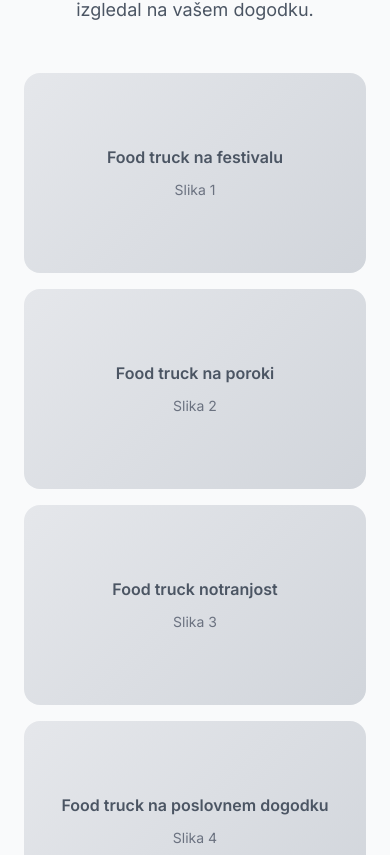
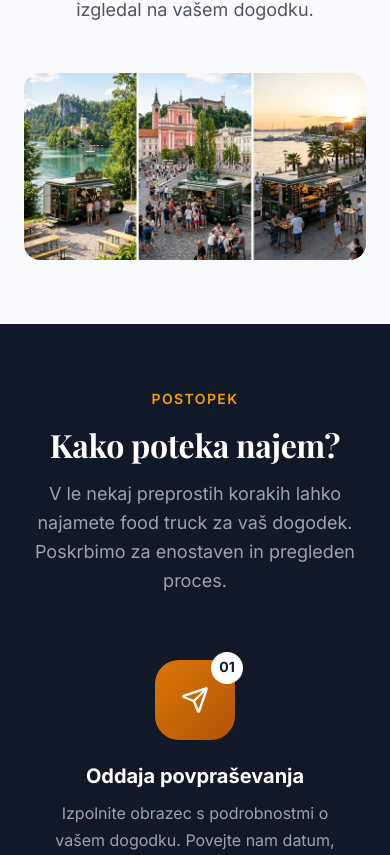
Before and after one commit to lepilo00/foodTruckProd, a React (Vite) app: page / in a window 390 px wide. Shown: the part 7569-8424 px from the top of the page. Built offline with nearby package versions, Linux system fonts and the light colour scheme.

Commit message:
#small fixes, adding picture

```diff
--- a/src/components/Gallery.css
+++ b/src/components/Gallery.css
@@ -8,11 +8,9 @@
   margin-bottom: var(--spacing-4);
 }
 
-.gallery__grid {
-  display: grid;
-  grid-template-columns: repeat(3, 1fr);
-  grid-auto-rows: 250px;
-  gap: var(--spacing-4);
+.gallery__single {
+  display: flex;
+  justify-content: center;
 }
 
 .gallery__item {
@@ -25,40 +23,22 @@
   background: none;
 }
 
-.gallery__item--large {
-  grid-column: span 2;
-  grid-row: span 2;
+.gallery__item--single {
+  width: 100%;
+  max-width: 800px;
+  max-height: 500px;
 }
 
-.gallery__item img {
+.gallery__img {
   width: 100%;
   height: 100%;
   object-fit: cover;
+  display: block;
   transition: transform var(--transition-slow);
 }
 
-.gallery__placeholder {
-  width: 100%;
-  height: 100%;
-  background: linear-gradient(135deg, var(--color-gray-200) 0%, var(--color-gray-300) 100%);
-  display: flex;
-  flex-direction: column;
-  align-items: center;
-  justify-content: center;
-  gap: var(--spacing-2);
-  padding: var(--spacing-4);
-  transition: transform var(--transition-slow);
-}
-
-.gallery__placeholder-text {
-  font-weight: 600;
-  color: var(--color-gray-600);
-  text-align: center;
-}
-
-.gallery__placeholder-hint {
-  font-size: var(--text-sm);
-  color: var(--color-gray-500);
+.gallery__item:hover .gallery__img {
+  transform: scale(1.03);
 }
 
 .gallery__overlay {
@@ -175,30 +155,8 @@
 }
 
 /* Responsive Styles */
-@media (max-width: 1024px) {
-  .gallery__grid {
-    grid-template-columns: repeat(2, 1fr);
-    grid-auto-rows: 200px;
-  }
-
-  .gallery__item--large {
-    grid-column: span 2;
-    grid-row: span 1;
+@media (max-width: 640px) {
+  .gallery__item--single {
+    max-height: 300px;
   }
 }
-
-@media (max-width: 640px) {
-  .gallery__grid {
-    grid-template-columns: 1fr;
-    grid-auto-rows: 200px;
-  }
-
-  .gallery__item--large {
-    grid-column: span 1;
-    grid-row: span 1;
-  }
-
-  .lightbox__nav {
-    display: none;
-  }
-}
--- a/src/components/Gallery.jsx
+++ b/src/components/Gallery.jsx
@@ -1,53 +1,20 @@
 import { useState } from 'react';
-import { X, ChevronLeft, ChevronRight } from 'lucide-react';
+import { X } from 'lucide-react';
+import foodTruckImg from '../assets/unnamed.jpg';
 import './Gallery.css';
 
-// TODO: Zamenjajte s pravimi slikami food trucka
 const galleryImages = [
   {
     id: 1,
-    src: '/images/gallery-1.jpg',
-    alt: 'Food truck na festivalu',
-    category: 'festival'
-  },
-  {
-    id: 2,
-    src: '/images/gallery-2.jpg',
-    alt: 'Food truck na poroki',
-    category: 'poroka'
-  },
-  {
-    id: 3,
-    src: '/images/gallery-3.jpg',
-    alt: 'Food truck notranjost',
-    category: 'oprema'
-  },
-  {
-    id: 4,
-    src: '/images/gallery-4.jpg',
-    alt: 'Food truck na poslovnem dogodku',
-    category: 'poslovni'
-  },
-  {
-    id: 5,
-    src: '/images/gallery-5.jpg',
-    alt: 'Food truck zunanjost',
-    category: 'oprema'
-  },
-  {
-    id: 6,
-    src: '/images/gallery-6.jpg',
-    alt: 'Priprava hrane v food trucku',
-    category: 'hrana'
+    src: foodTruckImg,
+    alt: 'Food truck'
   }
 ];
 
 export default function Gallery() {
   const [lightboxOpen, setLightboxOpen] = useState(false);
-  const [currentImage, setCurrentImage] = useState(0);
 
-  const openLightbox = (index) => {
-    setCurrentImage(index);
+  const openLightbox = () => {
     setLightboxOpen(true);
     document.body.style.overflow = 'hidden';
   };
@@ -57,19 +24,11 @@ export default function Gallery() {
     document.body.style.overflow = '';
   };
 
-  const nextImage = () => {
-    setCurrentImage((prev) => (prev + 1) % galleryImages.length);
+  const handleKeyDown = (e) => {
+    if (e.key === 'Escape') closeLightbox();
   };
 
-  const prevImage = () => {
-    setCurrentImage((prev) => (prev - 1 + galleryImages.length) % galleryImages.length);
-  };
-
-  const handleKeyDown = (e) => {
-    if (e.key === 'Escape') closeLightbox();
-    if (e.key === 'ArrowRight') nextImage();
-    if (e.key === 'ArrowLeft') prevImage();
-  };
+  const image = galleryImages[0];
 
   return (
     <section className="gallery section bg-light" id="galerija">
@@ -83,32 +42,20 @@ export default function Gallery() {
           </p>
         </div>
 
-        <div className="gallery__grid">
-          {galleryImages.map((image, index) => (
+        <div className="gallery__single">
           <button
-              key={image.id}
-              className={`gallery__item ${index === 0 ? 'gallery__item--large' : ''}`}
-              onClick={() => openLightbox(index)}
+            className="gallery__item gallery__item--single"
+            onClick={openLightbox}
             aria-label={`Odpri sliko: ${image.alt}`}
           >
-              {/* TODO: Zamenjajte placeholder z dejansko sliko */}
-              <div className="gallery__placeholder">
-                <span className="gallery__placeholder-text">
-                  {image.alt}
-                </span>
-                <span className="gallery__placeholder-hint">
-                  Slika {index + 1}
-                </span>
-              </div>
+            <img src={image.src} alt={image.alt} className="gallery__img" />
             <div className="gallery__overlay">
               <span>Poglej</span>
             </div>
           </button>
-          ))}
         </div>
       </div>
 
-      {/* Lightbox */}
       {lightboxOpen && (
         <div
           className="lightbox"
@@ -126,31 +73,9 @@ export default function Gallery() {
             <X size={24} />
           </button>
 
-          <button
-            className="lightbox__nav lightbox__nav--prev"
-            onClick={(e) => { e.stopPropagation(); prevImage(); }}
-            aria-label="Prejšnja slika"
-          >
-            <ChevronLeft size={32} />
-          </button>
-
           <div className="lightbox__content" onClick={(e) => e.stopPropagation()}>
-            {/* TODO: Zamenjajte z dejansko sliko */}
-            <div className="lightbox__placeholder">
-              <span>{galleryImages[currentImage].alt}</span>
+            <img src={image.src} alt={image.alt} className="lightbox__img" />
           </div>
-            <p className="lightbox__caption">
-              {galleryImages[currentImage].alt} ({currentImage + 1}/{galleryImages.length})
-            </p>
-          </div>
-
-          <button
-            className="lightbox__nav lightbox__nav--next"
-            onClick={(e) => { e.stopPropagation(); nextImage(); }}
-            aria-label="Naslednja slika"
-          >
-            <ChevronRight size={32} />
-          </button>
         </div>
       )}
     </section>
```
Also changed, not shown: src/assets/unnamed.jpg (added). Lines whose indentation alone changed are shown as unchanged.
